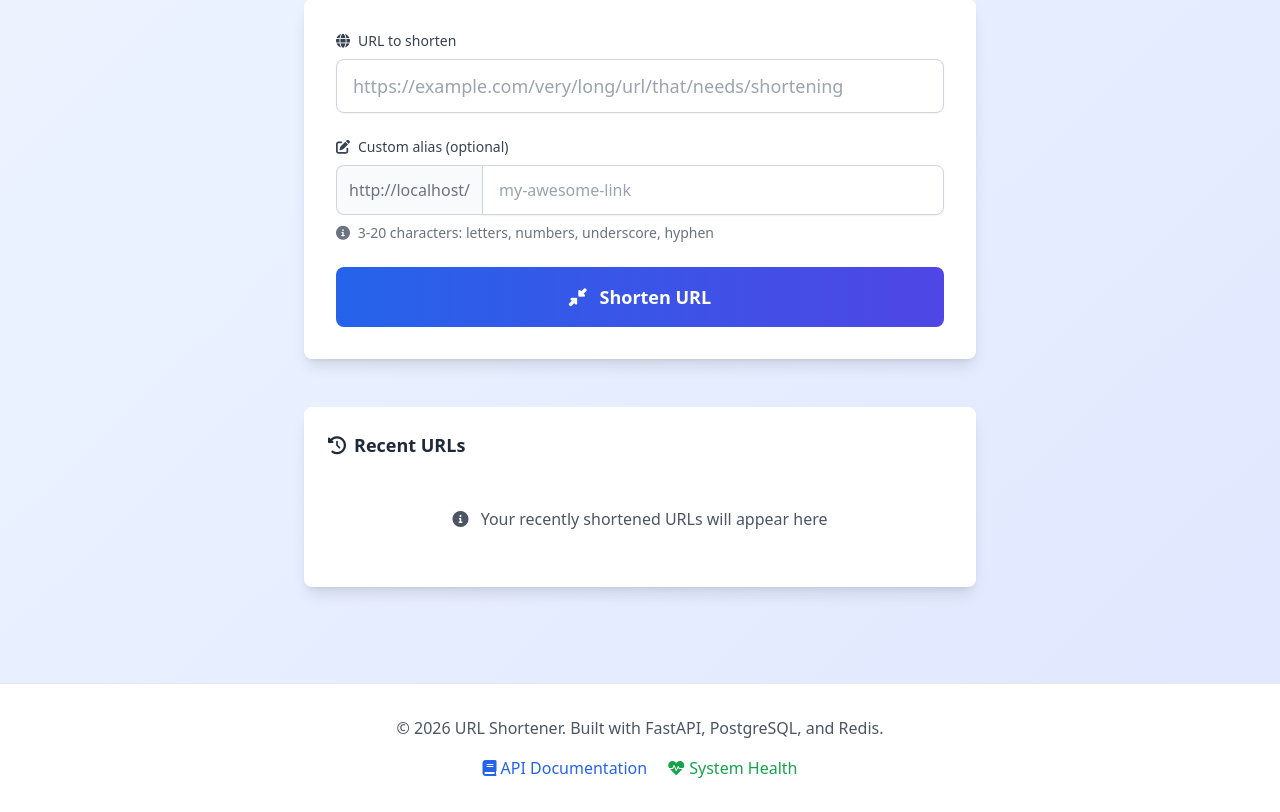
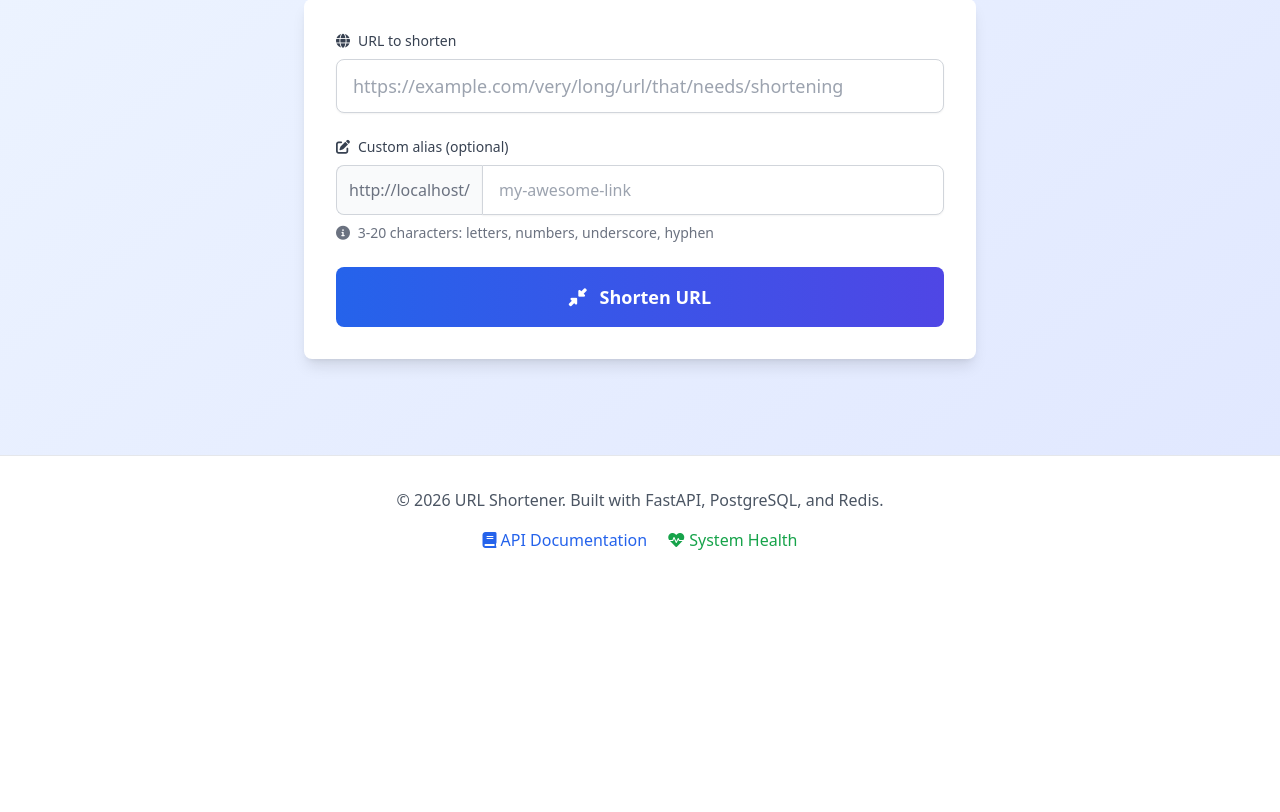
Before and after one commit to ShivadharshiniTech/url-shortener, a FastAPI app: page / in a window 1280 px wide. Shown: the part 413-1225 px from the top of the page. After the commit the page ends 963 px from the top, so only its background shows below. Run offline with FastAPI, Linux system fonts and the light colour scheme; some libraries are stand-ins or nearby versions.

Commit message:
removed url history ui and corrected footer system health

```diff
--- a/templates/index.html
+++ b/templates/index.html
@@ -155,18 +155,7 @@
             </div>
         </div>
 
-        <!-- Recent URLs (placeholder for future feature) -->
-        <div class="max-w-2xl mx-auto mt-12">
-            <div class="bg-white rounded-lg shadow-lg p-6">
-                <h3 class="text-lg font-semibold text-gray-800 mb-4">
-                    <i class="fas fa-history mr-2"></i>Recent URLs
-                </h3>
-                <p class="text-gray-600 text-center py-8">
-                    <i class="fas fa-info-circle mr-2"></i>
-                    Your recently shortened URLs will appear here
-                </p>
-            </div>
-        </div>
+        <!-- Recent URLs removed (no backend support yet) -->
     </main>
 
     <!-- Footer -->
@@ -178,7 +167,7 @@
                     <a href="/docs" class="text-blue-600 hover:text-blue-800">
                         <i class="fas fa-book mr-1"></i>API Documentation
                     </a>
-                    <a href="/api/health" class="text-green-600 hover:text-green-800">
+                    <a href="/health" class="text-green-600 hover:text-green-800">
                         <i class="fas fa-heartbeat mr-1"></i>System Health
                     </a>
                 </div>
```
